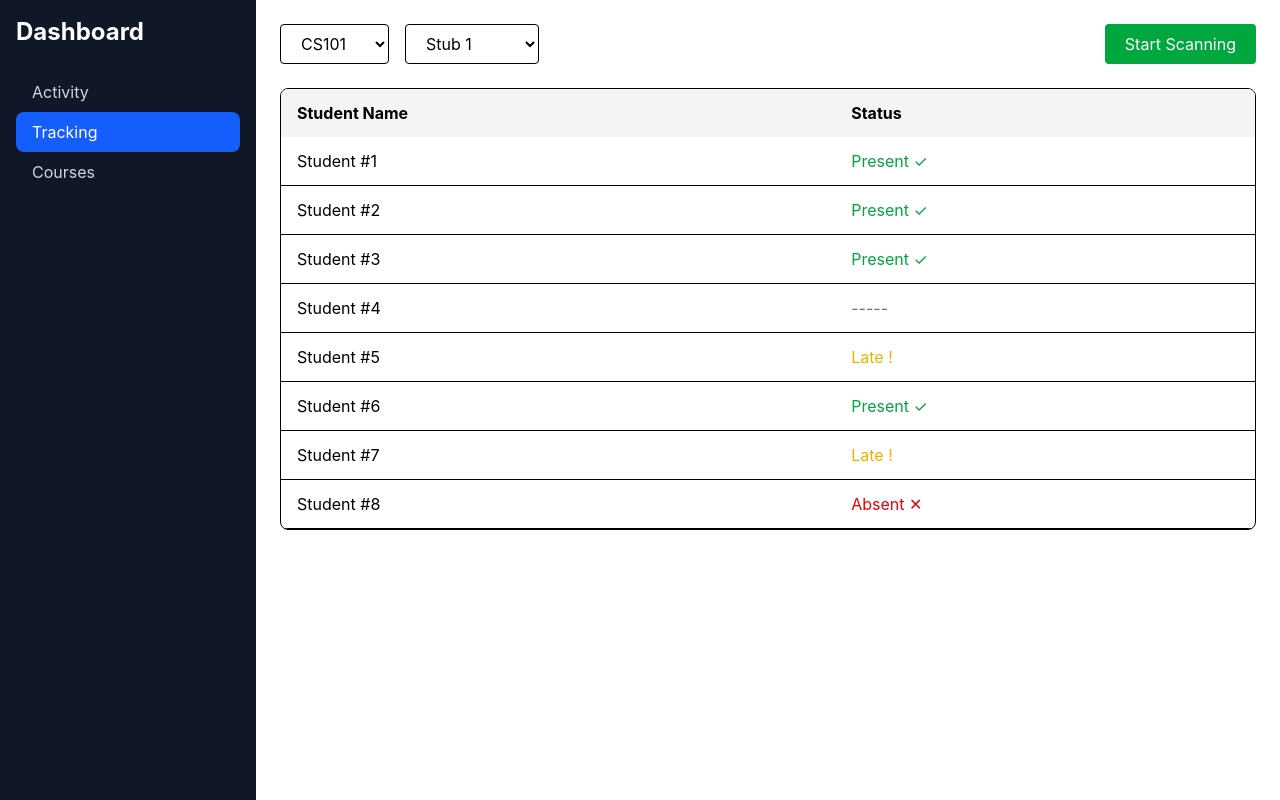
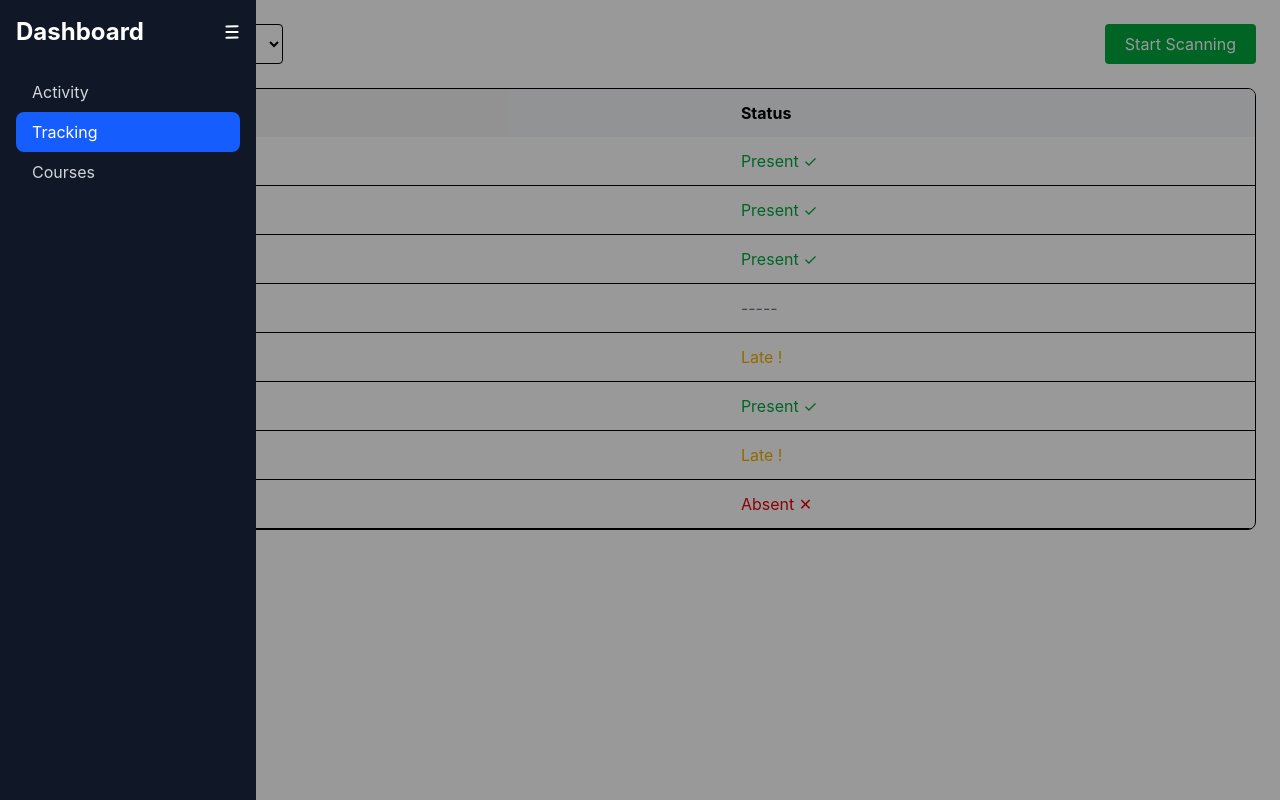
Before and after one commit to swcidd/Centralian_AttendanceAndTimestamping_System, a React (Vite) app: page /tracking in a window 1280 px wide. Built offline with nearby package versions, Linux system fonts and the light colour scheme.

Commit message:
make sidebar toggleable

```diff
--- a/package.json
+++ b/package.json
@@ -13,6 +13,7 @@
     "@tailwindcss/vite": "^4.3.3",
     "react": "^19.2.7",
     "react-dom": "^19.2.7",
+    "react-icons": "^5.7.0",
     "react-router-dom": "^7.18.1",
     "tailwindcss": "^4.3.3"
   },
--- a/src/components/Sidebar.tsx
+++ b/src/components/Sidebar.tsx
@@ -1,4 +1,6 @@
 import { NavLink } from "react-router-dom";
+import { CiMenuBurger } from "react-icons/ci";
+import { useState } from "react";
 
 const Sidebar = () => {
   const linkStyle = ({ isActive }: { isActive: boolean }) =>
@@ -6,24 +8,48 @@ const Sidebar = () => {
       isActive ? "bg-blue-600 text-white" : "text-gray-300 hover:bg-gray-700"
     }`;
 
+  const [isMenuOpen, setIsMenuOpen] = useState(true);
+
   return (
-    <aside className="flex h-screen w-64 flex-col bg-gray-900 p-4">
-      <h2 className="mb-6 text-2xl font-bold text-white">Dashboard</h2>
+    <>
+      {isMenuOpen && (
+        <div
+          className="fixed inset-0 z-40 bg-black/40"
+          onClick={() => setIsMenuOpen((prev) => !prev)}
+        ></div>
+      )}
 
+      <div
+        className="fixed top-2 left-2 border-2 border-black stroke-2 p-1 text-black"
+        onClick={() => setIsMenuOpen((prev) => !prev)}
+      >
+        <CiMenuBurger />
+      </div>
+      <aside
+        className={`fixed top-0 left-0 z-50 flex h-screen w-64 flex-col bg-gray-900 p-4 transition-all duration-300 ${
+          isMenuOpen ? "translate-x-0" : "-translate-x-full"
+        }`}
+      >
+        <div className="mb-6 flex items-center justify-between">
+          <h2 className="text-2xl font-bold text-white">Dashboard</h2>
+          <CiMenuBurger
+            className="stroke-2 text-white"
+            onClick={() => setIsMenuOpen((prev) => !prev)}
+          />
+        </div>
         <nav className="flex flex-col">
           <NavLink to="/" className={linkStyle}>
             Activity
           </NavLink>
-
           <NavLink to="/tracking" className={linkStyle}>
             Tracking
           </NavLink>
-
           <NavLink to="/courses" className={linkStyle}>
             Courses
           </NavLink>
         </nav>
       </aside>
+    </>
   );
 };
 
--- /dev/null
+++ b/src/components/activity/ActivityFilters.tsx
@@ -0,0 +1,9 @@
+const ActivityFilters = () => {
+  return (
+    <div>
+
+    </div>
+  )
+}
+
+export default ActivityFilters
--- a/src/layouts/DashboardLayout.tsx
+++ b/src/layouts/DashboardLayout.tsx
@@ -4,9 +4,9 @@ import Sidebar from "../components/Sidebar";
 const DashboardLayout = () => {
   return (
     <div className="flex h-screen">
-      <Sidebar />
+      <Sidebar/>
 
-      <main className="flex-1 p-6">
+      <main className="flex-5 p-6">
         <Outlet />
       </main>
     </div>
```
Also changed, not shown: 1 other file (tests, documents, lock files or other folders). Lines whose indentation alone changed are shown as unchanged.
